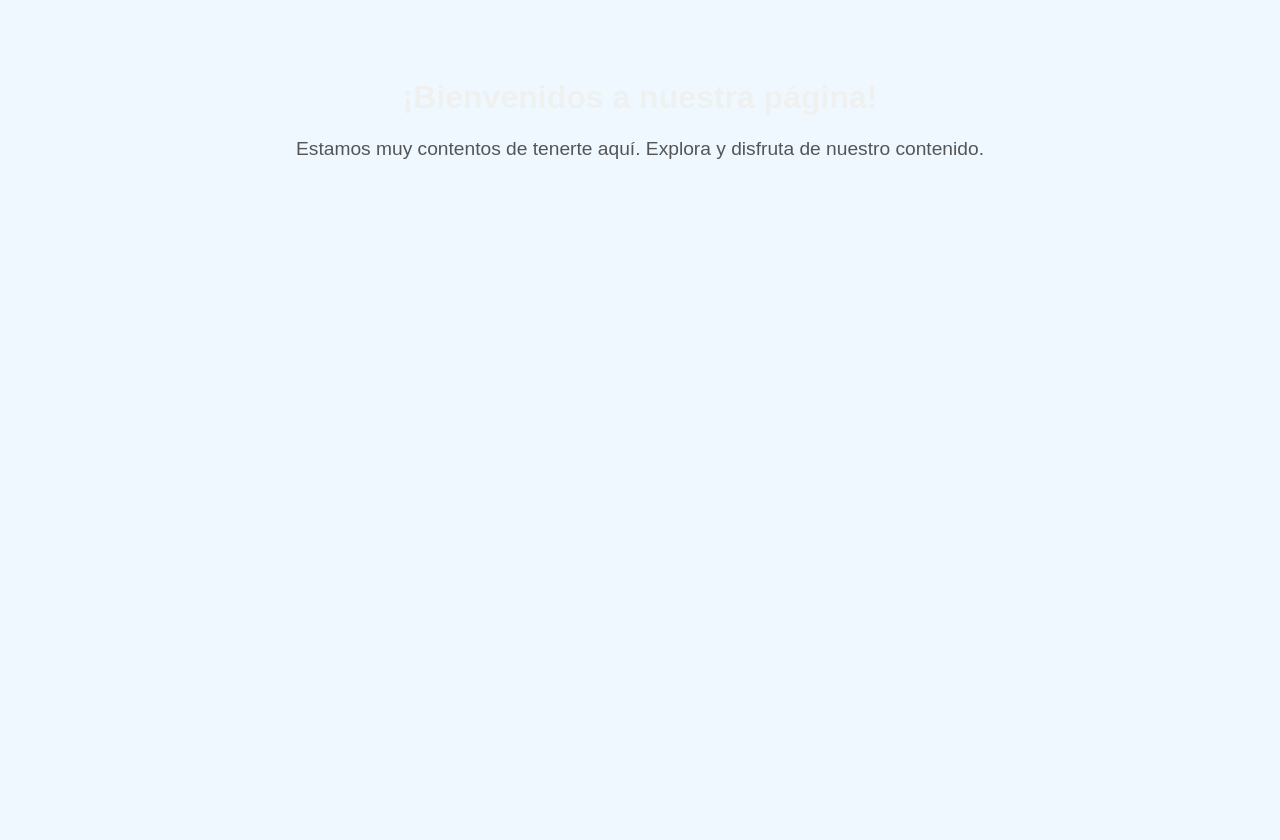
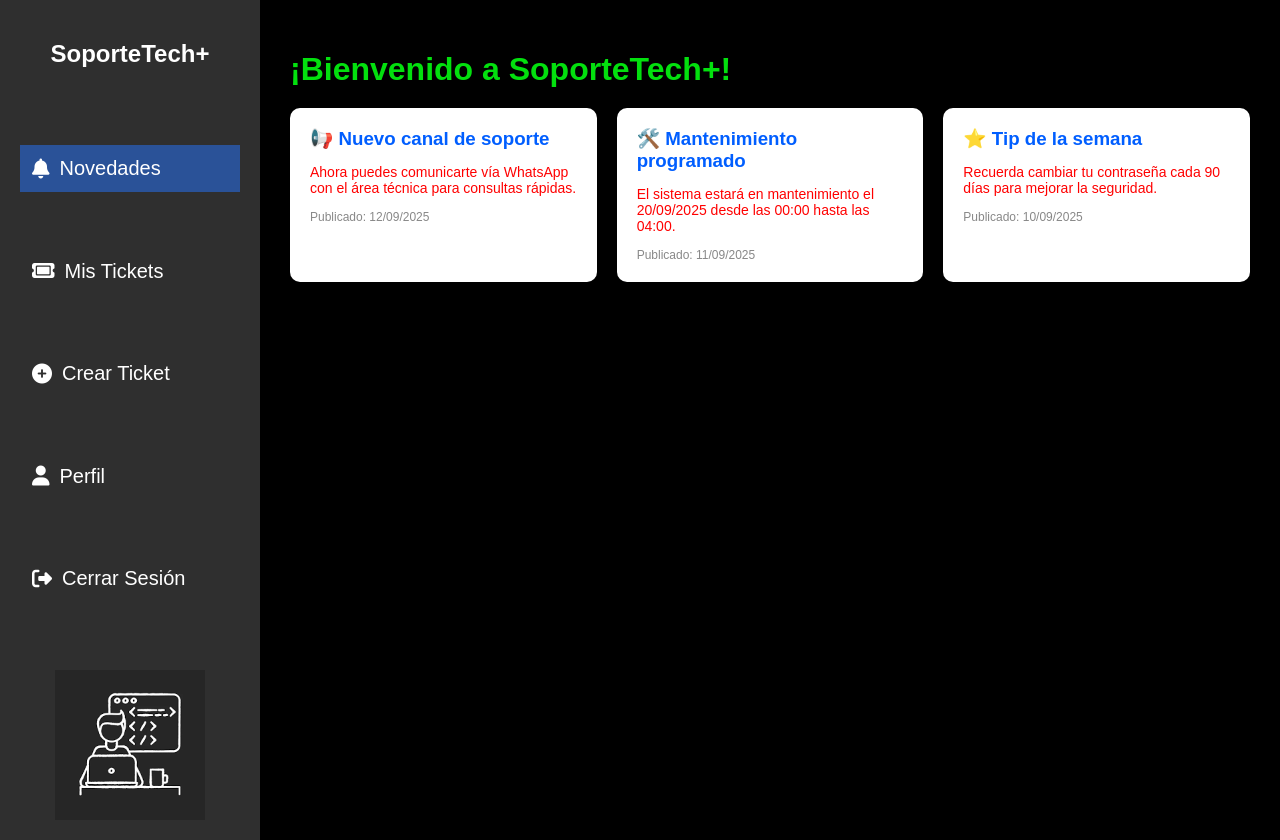
Before and after one commit to JordySerrato/soporte-de-tickets-dise-o-de-software, a plain HTML site: page Novedades.html in a window 1280 px wide. Before the commit the page ends 800 px from the top, so only its background shows below. Drawn offline with Linux system fonts and the light colour scheme.

Commit message:
cambio de jordy

```diff
--- /dev/null
+++ b/Estilos/novedades.css
@@ -0,0 +1,85 @@
+body {
+    margin: 0;
+    font-family: Arial, Helvetica, sans-serif;
+    background-color: black;
+    color: #fff;
+    display: flex;
+}
+
+/* Sidebar */
+.sidebar {
+    width: 220px;
+    background-color: #2f2f2f;
+    padding: 20px;
+    display: flex;
+    flex-direction: column;
+    justify-content: space-between;
+    min-height: 100vh;
+}
+.sidebar h2 {
+    text-align: center;
+    margin-bottom: 30px;
+}
+.sidebar button {
+    display: flex;
+    align-items: center;
+    gap: 10px;
+    width: 100%;
+    background: none;
+    border: none;
+    color: white;
+    padding: 12px;
+    margin: 8px 0;
+    font-size: 20px;
+    cursor: pointer;
+    transition: background 0.3s;
+}
+.sidebar button:hover,
+.sidebar .active {
+    background: #2a5298;
+    border-radius: px;
+}
+.sidebar img {
+    display: block;
+    margin: 20px auto 0;
+    width: 150px;
+}
+
+/* Main */
+.main {
+    flex: 1;
+    padding: 30px;
+}
+.main h1 {
+    color: #03e00e;
+    margin-bottom: 20px;
+}
+.news-container {
+    display: grid;
+    grid-template-columns: repeat(auto-fit, minmax(280px, 1fr));
+    gap: 20px;
+}
+.news-card {
+    background: white;
+    border-radius: 10px;
+    padding: 20px;
+    box-shadow: 0 2px 8px rgba(0,0,0,0.1);
+    transition: transform 0.2s;
+}
+.news-card:hover {
+    transform: translateY(-5px);
+}
+.news-card h3 {
+    margin: 0 0 10px;
+    color: #005eff;
+}
+.news-card p {
+    color: #ff0000;
+    font-size: 14px;
+}
+.news-card small {
+    display: block;
+    margin-top: 12px;
+    color: #888;
+    font-size: 12px;
+}
--- a/Novedades.html
+++ b/Novedades.html
@@ -1,27 +1,44 @@
 <!DOCTYPE html>
 <html lang="es">
 <head>
-    <meta charset="UTF-8">
-    <meta name="viewport" content="width=device-width, initial-scale=1.0">
-    <title>Bienvenidos</title>
-    <style>
-        body {
-            font-family: Arial, sans-serif;
-            background-color: #f0f8ff;
-            text-align: center;
-            padding: 50px;
-        }
-        h1 {
-            color: #eef1ef;
-        }
-        p {
-            font-size: 1.2em;
-            color: #555;
-        }
-    </style>
+  <meta charset="UTF-8">
+  <meta name="viewport" content="width=device-width, initial-scale=1.0">
+  <title>Novedades - SoporteTech+</title>
+  <link rel="stylesheet" href="https://cdnjs.cloudflare.com/ajax/libs/font-awesome/6.4.0/css/all.min.css">
+  <link rel="stylesheet" href="Estilos/novedades.css">
 </head>
 <body>
-    <h1>¡Bienvenidos a nuestra página!</h1>
-    <p>Estamos muy contentos de tenerte aquí. Explora y disfruta de nuestro contenido.</p>
+  <div class="sidebar">
+    <h2>SoporteTech+</h2>
+    <button class="active"><i class="fa fa-bell"></i> Novedades</button>
+    <button onclick="location.href='Gestion_tickets.html'"><i class="fa fa-ticket"></i> Mis Tickets</button>
+    <button onclick="location.href='Crear_tickets.html'"><i class="fa fa-plus-circle"></i> Crear Ticket</button>
+    <button onclick="location.href='Perfil.html'"><i class="fa fa-user"></i> Perfil</button>
+    <button onclick="cerrarSesion()"><i class="fa fa-sign-out-alt"></i> Cerrar Sesión</button>
+    <img src="img/portada.png" alt="icono">
+  </div>
+
+  <div class="main">
+    <h1>¡Bienvenido a SoporteTech+!</h1>
+    <div class="news-container">
+      <div class="news-card">
+        <h3>📢 Nuevo canal de soporte</h3>
+        <p>Ahora puedes comunicarte vía WhatsApp con el área técnica para consultas rápidas.</p>
+        <small>Publicado: 12/09/2025</small>
+      </div>
+      <div class="news-card">
+        <h3>🛠️ Mantenimiento programado</h3>
+        <p>El sistema estará en mantenimiento el 20/09/2025 desde las 00:00 hasta las 04:00.</p>
+        <small>Publicado: 11/09/2025</small>
+      </div>
+      <div class="news-card">
+        <h3>⭐ Tip de la semana</h3>
+        <p>Recuerda cambiar tu contraseña cada 90 días para mejorar la seguridad.</p>
+        <small>Publicado: 10/09/2025</small>
+      </div>
+    </div>
+  </div>
+
+  <script src="Java/Script.js"></script>
 </body>
 </html>
```
